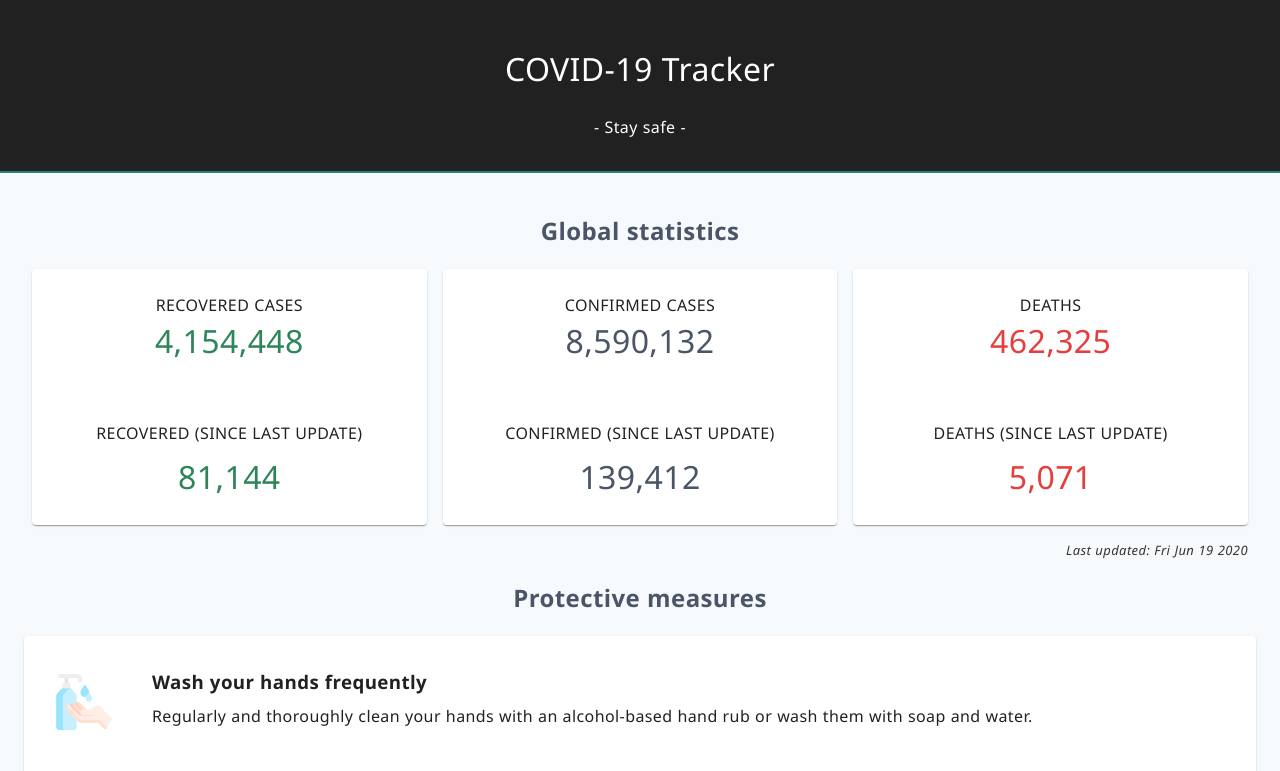
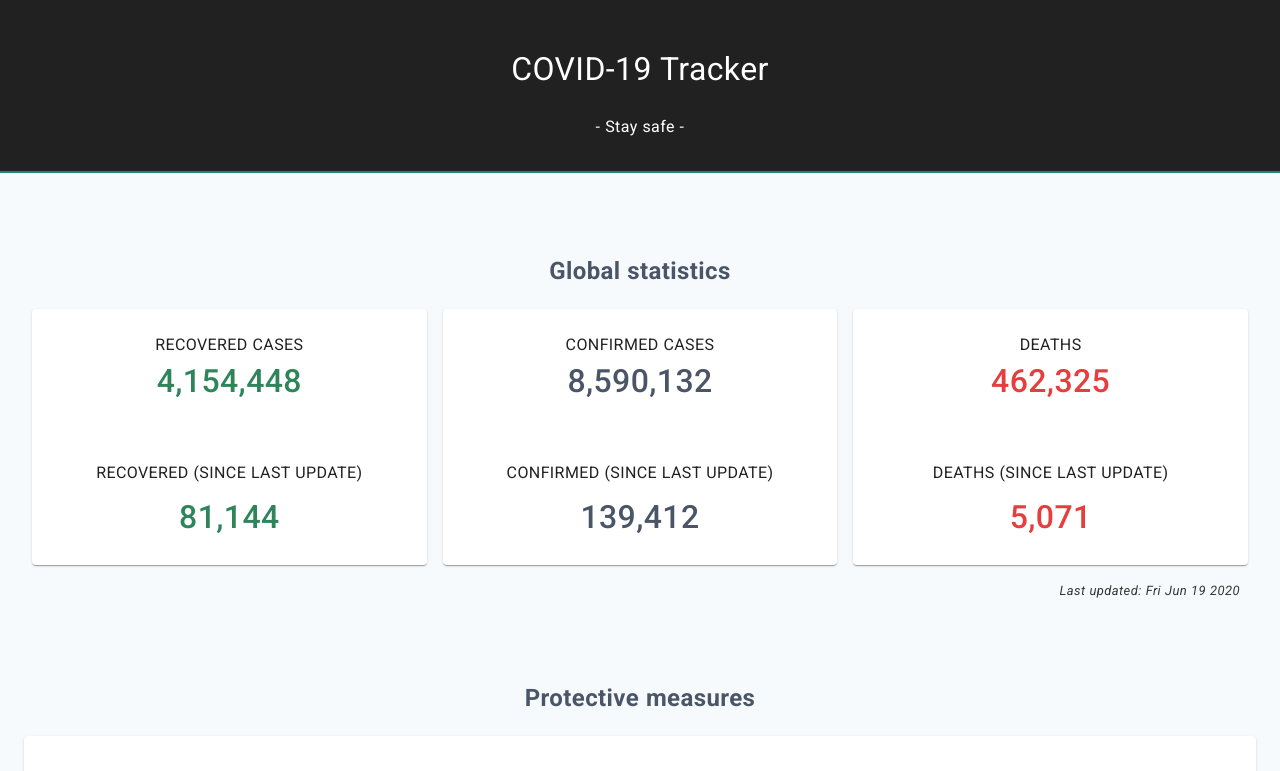
Before and after one commit to nahuel-ianni/covid-19-tracker, a React (Create React App) app in the folder src/: page / in a window 1280 px wide. Shown: the top 771 px of the page. Built offline with nearby package versions, Linux system fonts and the light colour scheme.

Commit message:
Updated styles to match using typograpy element

```diff
--- a/src/public/style.css
+++ b/src/public/style.css
@@ -25,7 +25,7 @@ body,
 html {
     background-color: var(--light-color);
     color: var(--font-color);
-    font-family: 'Segoe UI', Tahoma, Geneva, Verdana, sans-serif;
+    font-family: 'Roboto', sans-serif;
     letter-spacing: .025rem;
     line-height: 1.5;
     margin: 0;
@@ -49,7 +49,6 @@ h1 {
 }
 
 h2 {
-    font-weight: 600;
     text-align: center;
 }
 
@@ -70,6 +69,10 @@ p {
     margin: .5rem 0;
 }
 
+section {
+    margin: 5rem 0;
+}
+
 /* -------------------------------------------------
     Class styles
    ------------------------------------------------- */
@@ -77,8 +80,8 @@ p {
 .legend {
     display: block;
     color: var(--dark-reduced);
-    font-size: small;
+    font-size: small!important;
     font-style: italic;
-    margin: .5rem .5rem 0 0;
+    margin: .5rem 1rem 0 0!important;
     text-align: right;
 }
```
